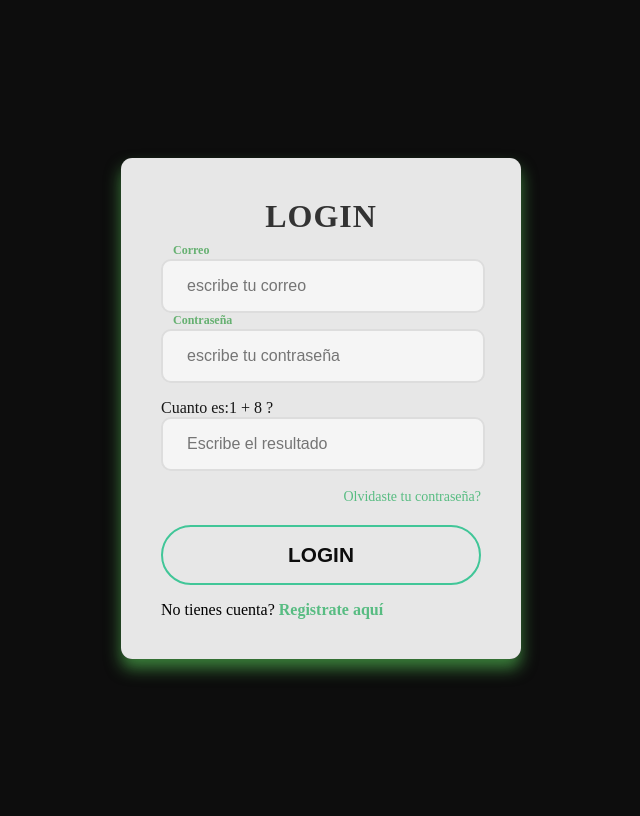
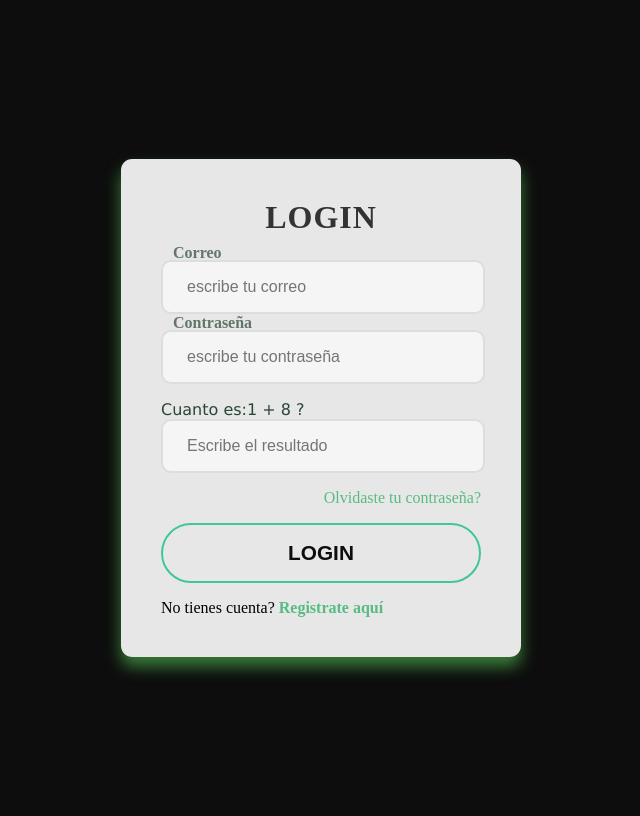
Before and after one commit to Marcelo190399/Proyecto_web, a PHP site: page /login.php in a window 1280 px wide. Shown: the whole page, without its empty margins (319-959 px from the left). Run offline with PHP 8.4, Linux system fonts and the light colour scheme.

Commit message:
cambio en el efecto del boton registro-login

```diff
--- a/estilos.css
+++ b/estilos.css
@@ -47,9 +47,12 @@ body {
 }
 
 .verificacion {
-    color: #161616;
+    color: #2a4736;
     margin-bottom: 1rem;
-    margin-top: 1rem;
+    top: -1rem;
+    left: 0.75rem;
+    font-size: 1rem;
+    font-family: Verdana, Geneva, Tahoma, sans-serif;
 }
 
 .input-group {
@@ -60,9 +63,9 @@ body {
 .input-group .label {
     position: absolute;
     top: -1rem;
-    left: 12px;
-    font-size: 12px;
-    color: #309a40;
+    left: 0.75rem;
+    font-size: 1rem;
+    color: #2a4736;
     font-weight: 600;
     transition: all 0.3s ease;
     opacity: 0.7;
@@ -94,18 +97,18 @@ body {
 
 .pass {
     text-align: right;
-    margin-bottom: 20px;
+    margin-bottom: 1rem;
 }
 
 .pass a {
-    font-size: 14px;
+    font-size: 1rem;
     color: #58bc82;
     text-decoration: none;
     transition: color 0.3s ease;
 }
 
 .pass a:hover {
-    color: #45a56b;
+    color: #2a4736;
 }
 
 .submit {
@@ -119,10 +122,12 @@ body {
     color: #0d0d0d;
     border: 2px solid #41c698;
     background: transparent;
-    border-radius: 30px;
+    border-radius: 2rem;
     overflow: hidden;
     text-transform: uppercase;
     cursor: pointer;
+    transition: color 0.4s ease;
+    z-index: 1;
 }
 
 .submit::before {
@@ -136,18 +141,18 @@ body {
     background: #41c698;
     transform: translateX(-50%) scale(0);
     transform-origin: center bottom;
-    transition: trasform 1s ease, width 1s ease, height 1s ease;
+    transition: transform 1s ease, width 1s ease, height 1s ease;
     z-index: -1;
 }
 
 .submit:hover::before {
-    width: 300%;
-    height: 180%;
+    width: 600%;
+    height: 100%;
     transform: translateX(-50%) scale(1);
 }
 
 .submit:hover {
-    color: #000;
+    color: #f5f5f5;
 }
 
 .signun-link a {
@@ -158,7 +163,7 @@ body {
 }
 
 .signun-link a:hover {
-    color: #45a56b;
+    color: #2a4736;
 }
 
 @keyframes fadeIn {
```
